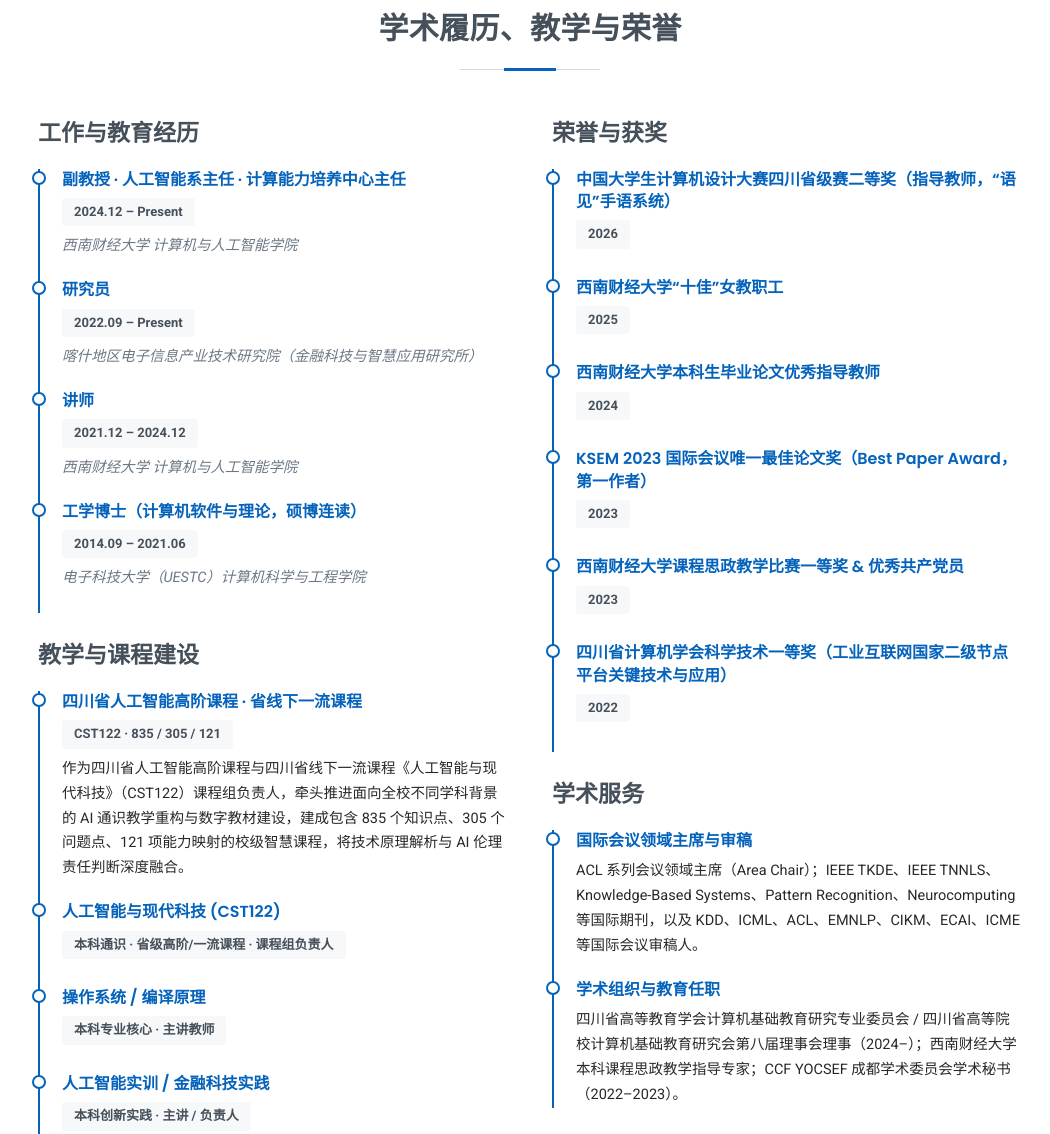
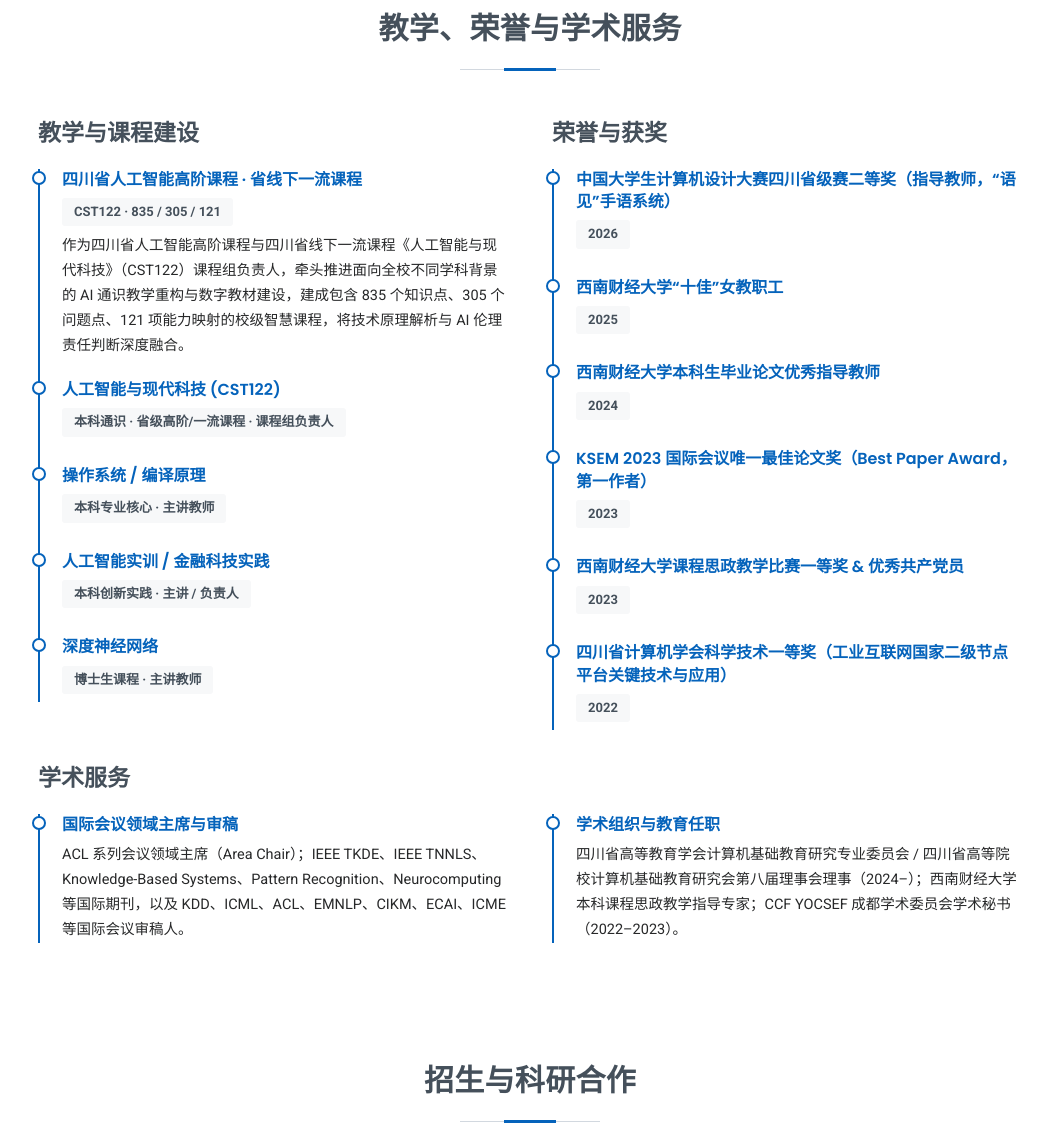
Before and after one commit to minorfox/minorfox.github.io, a plain HTML site: page index.html in a window 1280 px wide. Shown: the part 4672-5806 px from the top of the page, without its empty margins (138-1188 px from the left). Drawn offline with Linux system fonts and the light colour scheme.

Commit message:
Remove Positions & Education section and rebalance Teaching, Honors & Service layout

```diff
--- a/css/styles.css
+++ b/css/styles.css
@@ -1072,7 +1072,21 @@ button {
 .resume-grid {
   display: grid;
   grid-template-columns: repeat(2, minmax(0, 1fr));
+  gap: 28px 44px;
+}
+
+.resume-col-full {
+  grid-column: 1 / -1;
+}
+
+.resume-service-grid {
+  display: grid;
+  grid-template-columns: repeat(2, minmax(0, 1fr));
   gap: 24px 44px;
+}
+
+.resume-service-grid .resume-item {
+  padding-bottom: 0;
 }
 
 .resume-title {
@@ -1082,7 +1096,8 @@ button {
   margin: 22px 0 18px;
 }
 
-.resume-col .resume-title:first-child {
+.resume-col .resume-title:first-child,
+.resume-col-full .resume-title:first-child {
   margin-top: 0;
 }
 
@@ -1447,6 +1462,7 @@ button {
   .projects-grid,
   .project-item-wide,
   .resume-grid,
+  .resume-service-grid,
   .contact-grid {
     grid-template-columns: 1fr;
   }
--- a/index.html
+++ b/index.html
@@ -133,7 +133,7 @@
       </div>
     </section>
 
-    <!-- 6. Resume (2-Column Left-Blue-Timeline) -->
+    <!-- 6. Teaching, Honors & Service -->
     <section id="resume" class="section">
       <div class="container">
         <div class="section-title">
@@ -142,6 +142,7 @@
         <div class="resume-grid">
           <div class="resume-col" id="resume-col-left"></div>
           <div class="resume-col" id="resume-col-right"></div>
+          <div class="resume-col-full" id="resume-service-row"></div>
         </div>
       </div>
     </section>
--- a/js/app.js
+++ b/js/app.js
@@ -56,8 +56,7 @@
       projMoreTitle: '更多论文开源代码',
       projMoreDesc: '已发表论文的实验与复现代码正按时间顺序陆续迁入 GitHub，单篇入口亦见<a href="#publications">学术论文</a>栏的 <code>[Code]</code> 链接。',
       projMoreBtn: 'Learn more →',
-      resumeHeading: '学术履历、教学与荣誉',
-      resumePositions: '工作与教育经历',
+      resumeHeading: '教学、荣誉与学术服务',
       resumeTeaching: '教学与课程建设',
       resumeHonors: '荣誉与获奖',
       resumeService: '学术服务',
@@ -117,8 +116,7 @@
       projMoreTitle: 'Paper Code Repositories',
       projMoreDesc: 'Official implementations for published papers are being consolidated on GitHub in chronological order, and linked via <code>[Code]</code> under <a href="#publications">Publications</a>.',
       projMoreBtn: 'Learn more →',
-      resumeHeading: 'Resume',
-      resumePositions: 'Positions & Education',
+      resumeHeading: 'Teaching, Honors & Service',
       resumeTeaching: 'Teaching & Curriculum',
       resumeHonors: 'Honors & Awards',
       resumeService: 'Academic Service',
@@ -515,21 +513,12 @@
       moreBar;
   }
 
-  // 7. Resume 2-Column Timeline (#resume)
+  // 7. Teaching, Honors & Academic Service (#resume)
   function renderResume() {
     const U = UI[lang];
     document.getElementById('resume-heading').textContent = U.resumeHeading;
 
     const leftHtml = `
-      <h3 class="resume-title">${esc(U.resumePositions)}</h3>
-      ${D.timeline.map(item => `
-        <div class="resume-item">
-          <h4>${esc(t(item.title))}</h4>
-          <h5>${esc(item.period)}</h5>
-          <p><em>${esc(t(item.org))}</em></p>
-        </div>
-      `).join('')}
-
       <h3 class="resume-title">${esc(U.resumeTeaching)}</h3>
       <div class="resume-item">
         <h4>${esc(lang === 'zh' ? '四川省人工智能高阶课程 · 省线下一流课程' : 'Provincial Advanced & First-Class AI Course')}</h4>
@@ -552,18 +541,23 @@
           <h5>${esc(h.year)}</h5>
         </div>
       `).join('')}
+    `;
 
+    const serviceHtml = `
       <h3 class="resume-title">${esc(U.resumeService)}</h3>
+      <div class="resume-service-grid">
         ${D.services.map(s => `
           <div class="resume-item">
             <h4>${esc(t(s.group))}</h4>
             <p>${esc(t(s.items))}</p>
           </div>
         `).join('')}
+      </div>
     `;
 
     document.getElementById('resume-col-left').innerHTML = leftHtml;
     document.getElementById('resume-col-right').innerHTML = rightHtml;
+    document.getElementById('resume-service-row').innerHTML = serviceHtml;
   }
 
   // 8. Prospective Students / Opening (#service)
--- a/js/data.js
+++ b/js/data.js
@@ -22,7 +22,7 @@ window.SITE_DATA = {
     { id: 'news', icon: 'news', zh: '动态', en: 'News' },
     { id: 'publications', icon: 'book', zh: '论文', en: 'Publications' },
     { id: 'projects', icon: 'code', zh: '项目', en: 'Projects' },
-    { id: 'resume', icon: 'file', zh: '履历', en: 'Resume' },
+    { id: 'resume', icon: 'file', zh: '教学', en: 'Teaching' },
     { id: 'service', icon: 'award', zh: '招生', en: 'Opening' },
     { id: 'contact', icon: 'mail', zh: '联系', en: 'Contact' },
   ],
@@ -1076,29 +1076,6 @@ window.SITE_DATA = {
     ],
   },
 
-  timeline: [
-    {
-      period: '2024.12 – Present',
-      title: { zh: '副教授 · 人工智能系主任 · 计算能力培养中心主任', en: 'Associate Professor · Dept. Chair of AI' },
-      org: { zh: '西南财经大学 计算机与人工智能学院', en: 'School of Computing and Artificial Intelligence, SWUFE' },
-    },
-    {
-      period: '2022.09 – Present',
-      title: { zh: '研究员', en: 'Researcher' },
-      org: { zh: '喀什地区电子信息产业技术研究院（金融科技与智慧应用研究所）', en: 'Kash Institute of Electronics and Information Industry' },
-    },
-    {
-      period: '2021.12 – 2024.12',
-      title: { zh: '讲师', en: 'Lecturer' },
-      org: { zh: '西南财经大学 计算机与人工智能学院', en: 'School of Computing and Artificial Intelligence, SWUFE' },
-    },
-    {
-      period: '2014.09 – 2021.06',
-      title: { zh: '工学博士（计算机软件与理论，硕博连读）', en: 'Ph.D. in Computer Science (Successive M.S.–Ph.D.)' },
-      org: { zh: '电子科技大学（UESTC）计算机科学与工程学院', en: 'University of Electronic Science and Technology of China (UESTC)' },
-    },
-  ],
-
   honors: [
     { year: '2026', zh: '中国大学生计算机设计大赛四川省级赛二等奖（指导教师，“语见”手语系统）', en: 'Faculty Advisor, 2nd Prize, Sichuan Collegiate Computer Design Competition (Yujian)' },
     { year: '2025', zh: '西南财经大学“十佳”女教职工', en: 'SWUFE "Top 10" Female Faculty Award' },
```
Lines whose indentation alone changed are shown as unchanged.
